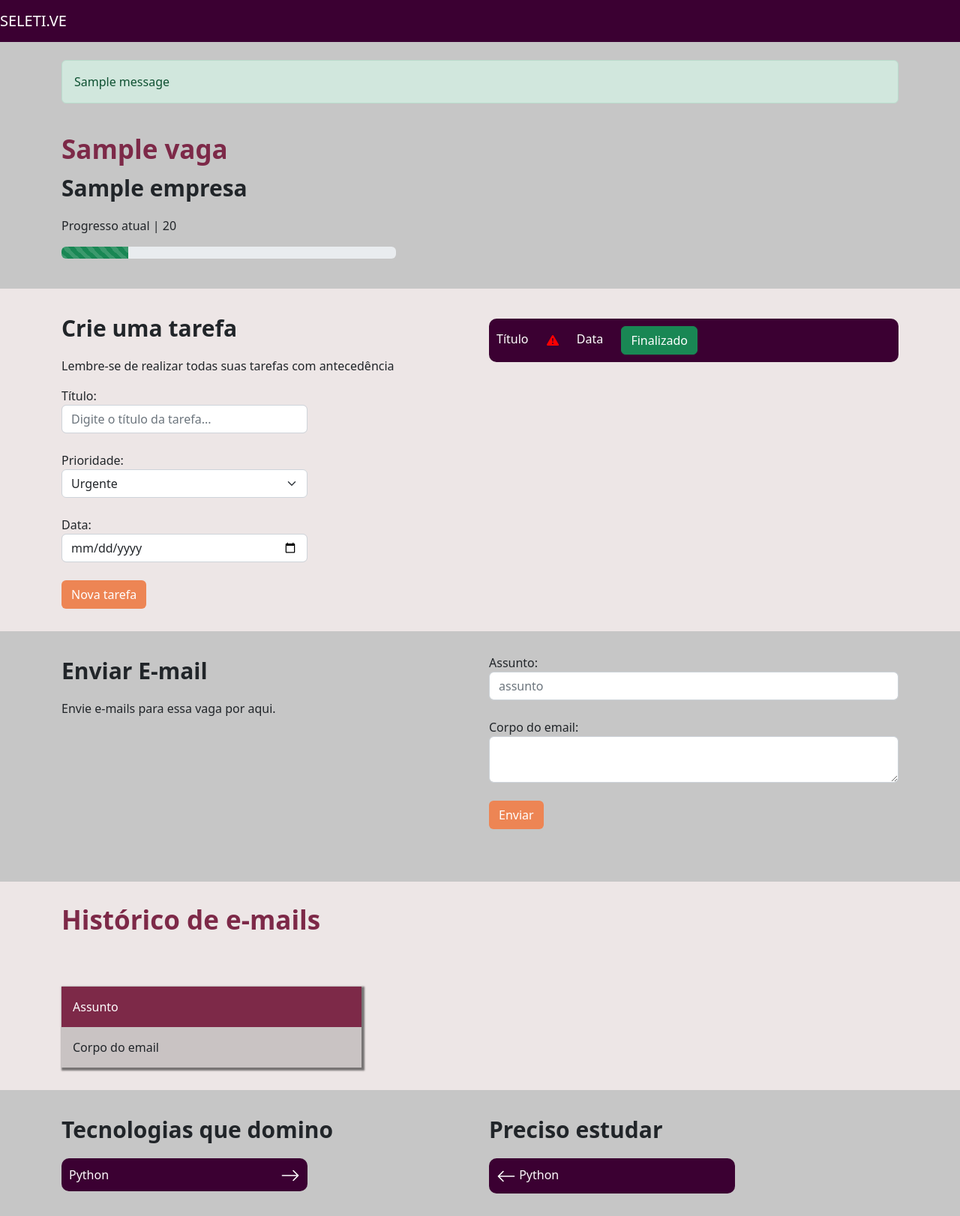
After one commit to pedro-hnrq/Proj_Sele-o, a Django app: page /vagas/vaga/1 in a window 1280 px wide. The commit adds this page. Shown: the whole page at 75% size. Run offline with Django 4.2, Linux system fonts and the light colour scheme; tables that the repository leaves empty hold one stand-in row (values such as "Sample post"); one stand-in notice (Sample message) is shown.

Commit message:
Profissional

```diff
--- a/empresa/models.py
+++ b/empresa/models.py
@@ -49,10 +49,30 @@ class Vagas(models.Model):
     titulo = models.CharField(max_length=30)
     nivel_experiencia = models.CharField(max_length=2, choices=choices_experiencia)
     data_final = models.DateField()
+    email = models.EmailField()
     status = models.CharField(max_length=30, choices=choices_status)
     tecnologias_dominadas = models.ManyToManyField(Tecnologias)
     tecnologias_estudar = models.ManyToManyField(Tecnologias, related_name='estudar')
 
+    # Tem como fazer a BARRA DE PROGRESSÃO 2 formas
+    def progresso(self):
+
+        # 1 forma
+        # if self.status == "I":
+        #     return 20
+        # elif self.status == "C":
+        #     return 40
+        # elif self.status == "E":
+        #     return 60
+        # elif self.status == "D":
+        #     return 80
+        # elif self.status == "F":
+        #     return 100
+
+        # 2 Forma
+        x = [((i+1)*20,j[0]) for i, j in enumerate(self.choices_status)]
+        x = list(filter(lambda x: x[1] == self.status, x))[0][0]
+        return x
 
     def __str__(self):
         return self.titulo
--- a/empresa/templates/empresa.html
+++ b/empresa/templates/empresa.html
@@ -55,7 +55,11 @@
 
                         {% for empresa in empresas %}
                         <tr {% if not forloop.counter|is_par %} class="tabela-linha" {% endif %} >
-                            <td>{{empresa.nome}}</td>
+                            <td>
+                                <a href="{% url 'empresa_unica' empresa.id %}">
+                                {{empresa.nome}}
+                                </a>
+                            </td>
                             <td>{{empresa.cidade}}</td>
                             <td>
                                 <select class="form-select">
--- /dev/null
+++ b/templates/static/vaga/css/vaga.css
@@ -0,0 +1,106 @@
+.titulo{
+
+    color: #7D2948;
+    font-weight: bold;
+    font-size: 35px;
+
+}
+
+.titulo2{
+
+    font-weight: bold;
+    font-size: 30px;
+
+}
+
+.bg2{
+
+    background-color: #EDE6E6;
+    margin-top: 40px;
+    padding-top: 30px;
+    padding-bottom: 30px;
+
+}
+
+
+.input-tarefa{
+
+    width: 60%;
+
+}
+
+.btn-orange{
+
+    background-color: #ED8554;
+    color: white;
+}
+
+.list-tarefa{
+    list-style: none;
+}
+
+.li-tarefa{
+    background-color: #3B0032;
+    padding: 10px;
+    color:white;
+    border-radius: 10px;
+    margin-top: 10px;
+}
+
+.li-tech{
+    background-color: #3B0032;
+    padding: 10px;
+    color:white;
+    border-radius: 10px;
+    margin-top: 10px;
+    width: 60%;
+}
+
+.arrow-right{
+    float: right;
+
+}
+
+.prioridade-bloco{
+    margin-left: 20px;
+}
+
+.prioridade-vermelho{
+    color: red;
+}
+
+.prioridade-amarelo{
+    color: yellow;
+}
+
+.prioridade-verde{
+    color: green;
+}
+
+.bg3{
+
+    padding-top: 30px;
+    padding-bottom: 30px;
+}
+
+.box-email{
+
+    width: 400px;
+    margin-top: 60px;
+    background-color: #C9C3C3;
+    box-shadow: 2px 2px 2px 2px rgba(0,0,0,.5);
+}
+
+.header-email{
+    background-color: #7D2948;
+    padding: 15px;
+    color: white
+}
+
+.body-email{
+    padding: 15px;
+}
+
+.paragrafo-orange{
+    color: #ED8554;
+}
--- /dev/null
+++ b/vagas/templates/vaga.html
@@ -0,0 +1,166 @@
+{% extends 'base.html' %}
+{% load static %}
+
+{% block 'head' %}
+    <link rel="stylesheet" href="{% static 'vaga/css/vaga.css' %}">
+{% endblock %}
+
+{% block 'body' %}
+    <div class="container">
+        {% if messages %}
+            {% for message in messages %}
+            <br>
+                <section class="alert {{message.tags}}">
+                    {{message}}
+                </section>
+            {% endfor %}
+        {% endif %}
+        <br>
+        <h3 class="titulo">{{vaga.titulo}}</h3>
+        <p class="titulo2">{{vaga.empresa}}</p>
+        <p>Progresso atual | {{vaga.progresso}}</p>
+
+        <div style="width: 40%" class="progress">
+            <div class="progress-bar progress-bar-striped bg-success" role="progressbar" style="width:{{vaga.progresso}}%" aria-valuenow="25" aria-valuemin="0" aria-valuemax="100"></div>
+        </div>
+    </div>
+
+    <div class="bg2">
+        <div class="container">
+            <div class="row">
+                <div class="col-md">
+                    <p class="titulo2">Crie uma tarefa</p>
+                    <p>Lembre-se de realizar todas suas tarefas com antecedência</p>
+
+
+                    <form>
+                        <label>Título:</label>
+                        <input name="titulo" type="text" class="form-control input-tarefa" placeholder="Digite o título da tarefa...">
+                        <br>
+                        <label>Prioridade:</label>
+                        <select name="prioridade" class="form-select input-tarefa">
+                            <option value="U">Urgente</option>
+                            <option value="A">Alta</option>
+                            <option value="B">Baixa</option>
+                        </select>
+                        <br>
+                        <label>Data:</label>
+                        <input name="data" type="date" class="form-control input-tarefa" placeholder="">
+                        <br>
+                        <input type="submit" value="Nova tarefa" class="btn btn-orange">
+
+                    </form>
+
+                </div>
+
+                <div class="col-md">
+
+                        <div class="li-tarefa">
+                            <label>Título</label>
+                            <label class="prioridade-bloco">
+                                <svg class="prioridade-vermelho" xmlns="http://www.w3.org/2000/svg" width="16" height="16" fill="currentColor" class="bi bi-exclamation-triangle-fill" viewBox="0 0 16 16">
+                                    <path d="M8.982 1.566a1.13 1.13 0 0 0-1.96 0L.165 13.233c-.457.778.091 1.767.98 1.767h13.713c.889 0 1.438-.99.98-1.767L8.982 1.566zM8 5c.535 0 .954.462.9.995l-.35 3.507a.552.552 0 0 1-1.1 0L7.1 5.995A.905.905 0 0 1 8 5zm.002 6a1 1 0 1 1 0 2 1 1 0 0 1 0-2z"/>
+                                </svg>
+                            </label>
+                            <label class="prioridade-bloco">
+                                Data
+                            </label>
+                            <label class="prioridade-bloco">
+                                <a href="#" class="btn btn-success">Finalizado</a>
+                            </label>
+
+                        </div>
+
+
+
+
+
+
+
+                </div>
+
+            </div>
+        </div>
+
+    </div>
+
+    <div class="container bg3">
+        <div class="row">
+
+            <div class="col-md">
+                <p class="titulo2">Enviar E-mail</p>
+                <p>Envie e-mails para essa vaga por aqui.</p>
+            </div>
+
+            <div class="col-md">
+                <form>
+                    <label>Assunto:</label>
+                    <input name="assunto" type="text" class="form-control" placeholder="assunto">
+                    <br>
+                    <label>Corpo do email:</label>
+                    <textarea name="corpo" class="form-control"></textarea>
+                    <br>
+                    <input type="submit" class="btn btn-orange" value="Enviar">
+                </form>
+            </div>
+        </div>
+
+    </div>
+
+
+    <div class="bg2">
+        <div class="container">
+            <div class="row">
+                <h3 class="titulo">Histórico de e-mails</h3>
+
+                    <div class="col-md">
+
+                        <div class="box-email">
+                            <div class="header-email">
+                                Assunto
+                            </div>
+
+                            <div class="body-email">
+                                Corpo do email
+                            </div>
+
+                        </div>
+
+                    </div>
+
+
+
+            </div>
+
+
+        </div>
+    </div>
+
+    <div class="container bg3">
+        <div class="row">
+            <div class="col-md">
+                <p class="titulo2">Tecnologias que domino</p>
+
+                <div class="li-tech">
+                    Python
+
+                    <svg class="arrow-right" xmlns="http://www.w3.org/2000/svg" width="26" height="26" fill="currentColor" class="bi bi-arrow-right" viewBox="0 0 16 16">
+                        <path fill-rule="evenodd" d="M1 8a.5.5 0 0 1 .5-.5h11.793l-3.147-3.146a.5.5 0 0 1 .708-.708l4 4a.5.5 0 0 1 0 .708l-4 4a.5.5 0 0 1-.708-.708L13.293 8.5H1.5A.5.5 0 0 1 1 8z"/>
+                    </svg>
+                </div>
+
+            </div>
+
+            <div class="col-md">
+                <p class="titulo2">Preciso estudar</p>
+
+                <div class="li-tech">
+                    <svg xmlns="http://www.w3.org/2000/svg" width="26" height="26" fill="currentColor" class="bi bi-arrow-left" viewBox="0 0 16 16">
+                        <path fill-rule="evenodd" d="M15 8a.5.5 0 0 0-.5-.5H2.707l3.147-3.146a.5.5 0 1 0-.708-.708l-4 4a.5.5 0 0 0 0 .708l4 4a.5.5 0 0 0 .708-.708L2.707 8.5H14.5A.5.5 0 0 0 15 8z"/>
+                    </svg>
+                    Python
+                </div>
+            </div>
+        </div>
+    </div>
+{% endblock %}
--- a/vagas/urls.py
+++ b/vagas/urls.py
@@ -2,5 +2,6 @@ from django.urls import path
 from . import views
 
 urlpatterns = [
-    path('nova_vaga/', views.nova_vaga, name="nova_vaga")
+    path('nova_vaga/', views.nova_vaga, name="nova_vaga"),
+    path('vaga/<int:id>', views.vaga, name="vaga"),
 ]
--- a/vagas/views.py
+++ b/vagas/views.py
@@ -1,5 +1,44 @@
-from django.shortcuts import render, redirect
-from django.http import HttpResponse
+from django.shortcuts import render, redirect, get_object_or_404
+from django.http import HttpResponse, Http404
+from empresa.models import Vagas
+from django.contrib import messages
+from django.contrib.messages import constants
 
-def nova_vaga(reequest):
-    return
+def nova_vaga(request):
+    if request.method == "POST":
+        titulo = request.POST.get('titulo')
+        email = request.POST.get('email')
+        tecnologias_domina = request.POST.getlist('tecnologias_domina')
+        tecnologias_nao_domina = request.POST.getlist('tecnologias_nao_domina')
+        experiencia = request.POST.get('experiencia')
+        data_final = request.POST.get('data_final')
+        empresa = request.POST.get('empresa')
+        status = request.POST.get('status')
+
+        vaga = Vagas(
+
+            titulo=titulo,
+            email=email,
+            nivel_experiencia=experiencia,
+            data_final=data_final,
+            empresa_id=empresa,
+            status=status,
+
+        )
+
+        vaga.save()
+
+        vaga.tecnologias_estudar.add(*tecnologias_nao_domina)
+        vaga.tecnologias_dominadas.add(*tecnologias_domina)
+
+        vaga.save()
+
+        messages.add_message(request, constants.SUCCESS, 'Vaga criada com sucesso.')
+        return redirect(f'/home/empresa/{empresa}')
+
+    elif request.method == "GET":
+        raise Http404()
+
+def vaga(request, id):
+    vaga = get_object_or_404(Vagas, id=id)
+    return render(request, 'vaga.html', {'vaga':vaga})
```
Also changed, not shown: empresa/templates/empresa_unica.html (+30 -2 lines), manage.py (added, +22 -0 lines), empresa/migrations/0004_vagas_email.py (added), 1 other file.
